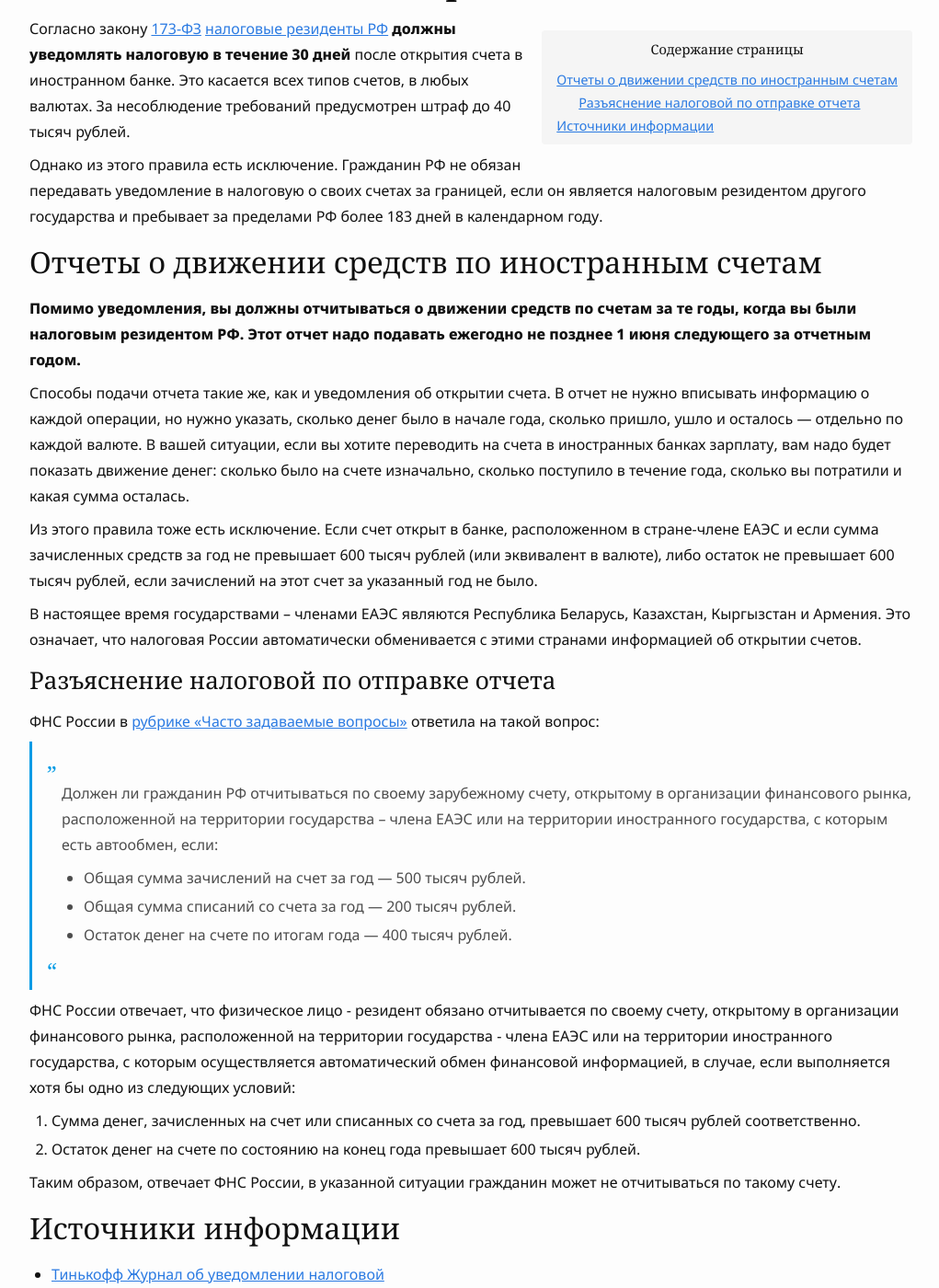
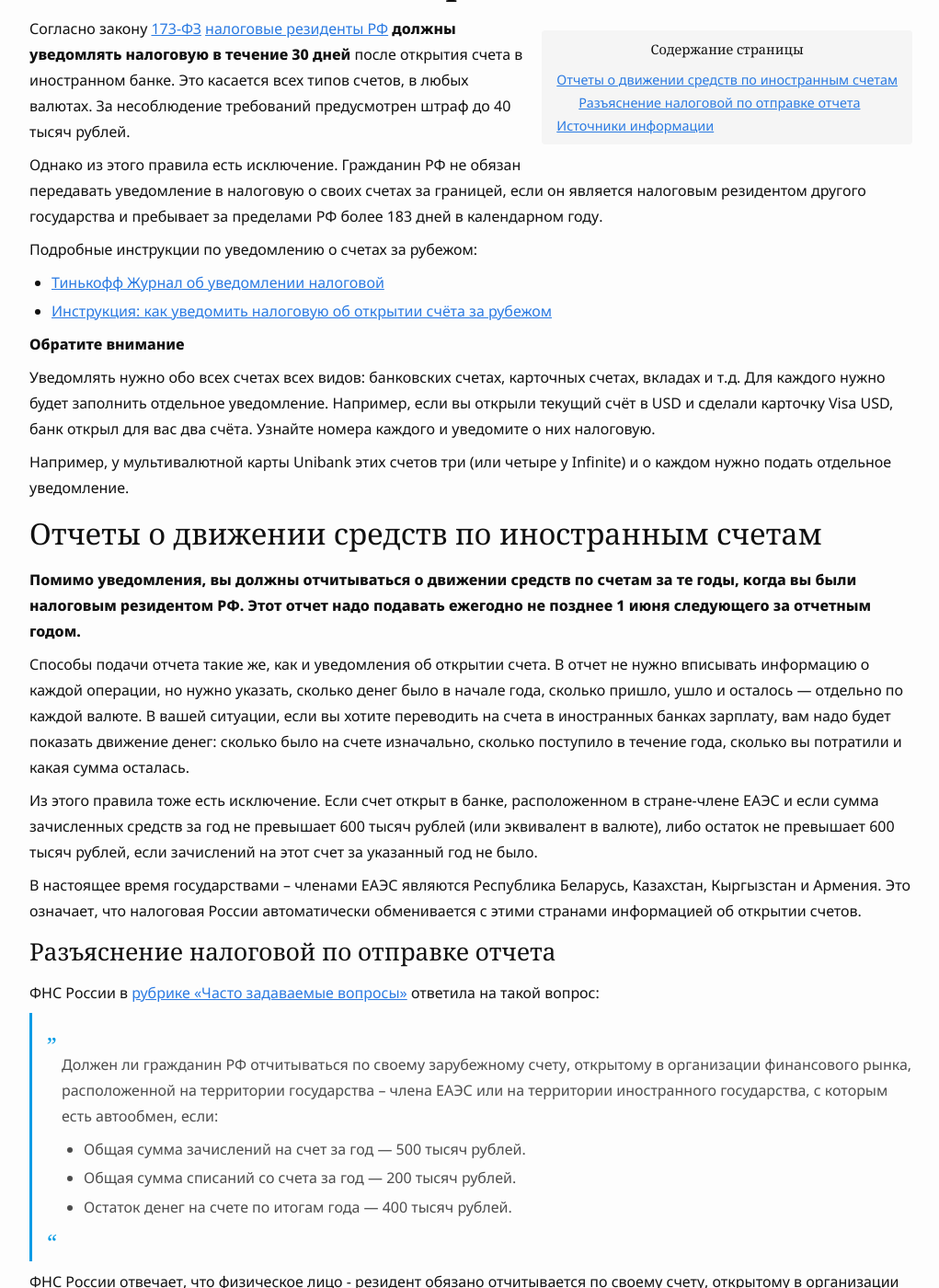
Before and after one commit to haywiki/haywiki.github.io, a Jekyll site: the page built from money/notifications.md, in a window 1280 px wide and 1400 px high, scrolled down 243 px. Shown: the whole window at 92% size, without its empty margins (128-1149 px from the left). Built offline with Jekyll 4.4.1, drawn with Linux system fonts in a browser that asks for light colours; nearby versions of some CDN libraries; a script that is not in the unit is left out.

Commit message:
мелкие доработки

```diff
--- a/money/notifications.md
+++ b/money/notifications.md
@@ -9,6 +9,19 @@ layout: page
 
 Однако из этого правила есть исключение. Гражданин РФ не обязан передавать уведомление в налоговую о своих счетах за границей,
 если он является налоговым резидентом другого государства и пребывает за пределами РФ более 183 дней в календарном году.
+
+Подробные инструкции по уведомлению о счетах за рубежом:
+
+- [Тинькофф Журнал об уведомлении налоговой](https://journal.tinkoff.ru/hello/)
+- [Инструкция: как уведомить налоговую об открытии счёта за рубежом](https://www.sravni.ru/text/instrukcziya-kak-uvedomit-nalogovuyu-ob-otkrytii-schyota-za-rubezhom/)
+
+**Обратите внимание**
+
+Уведомлять нужно обо всех счетах всех видов: банковских счетах, карточных счетах, вкладах и т.д. Для каждого нужно будет заполнить
+отдельное уведомление. Например, если вы открыли текущий счёт в USD и сделали карточку Visa USD, банк открыл для вас два счёта.
+Узнайте номера каждого и уведомите о них налоговую.
+
+Например, у мультивалютной карты Unibank этих счетов три (или четыре у Infinite) и о каждом нужно подать отдельное уведомление.
 
 ## Отчеты о движении средств по иностранным счетам
 
```
Also changed, not shown: other parts of money/notifications.md (+0 -1 lines), banks/best-fl.md (+1 -1 lines), business/ip.md (+1 -1 lines), life/contacts.md (+1 -2 lines).
